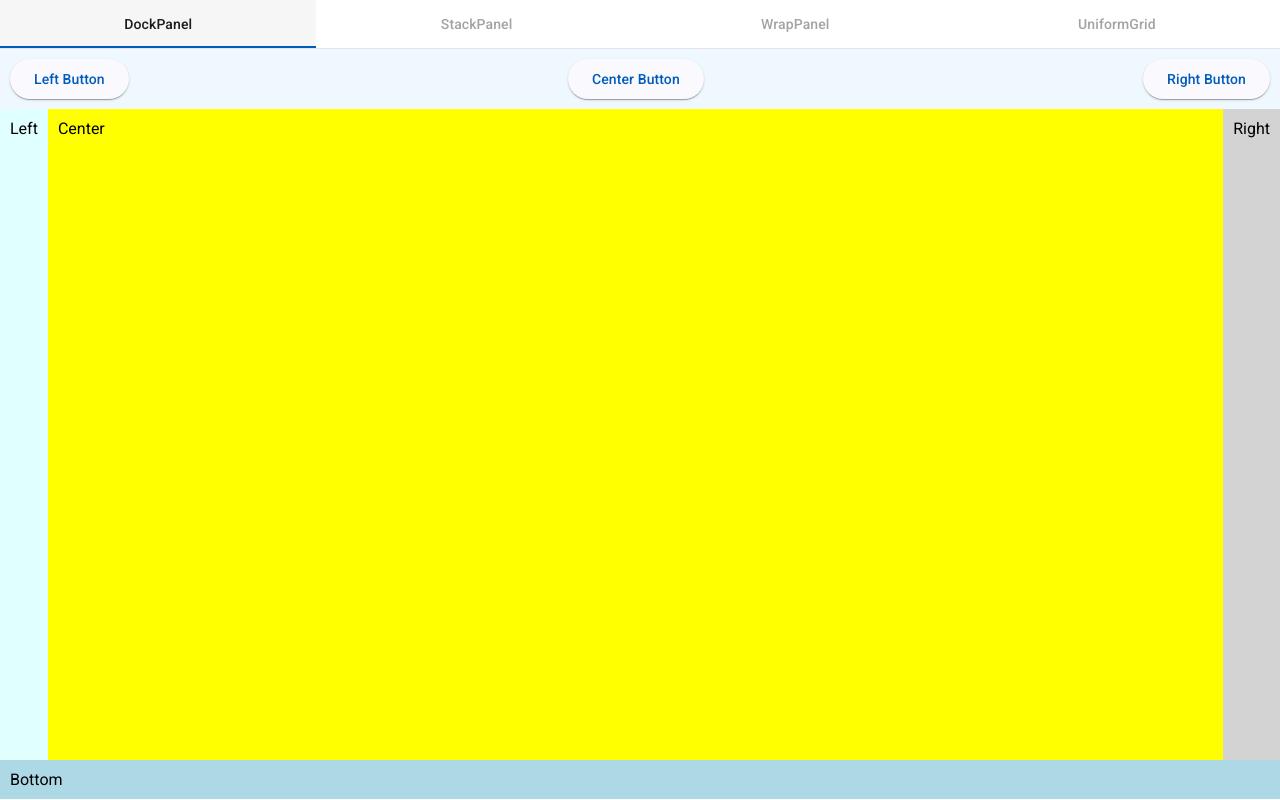
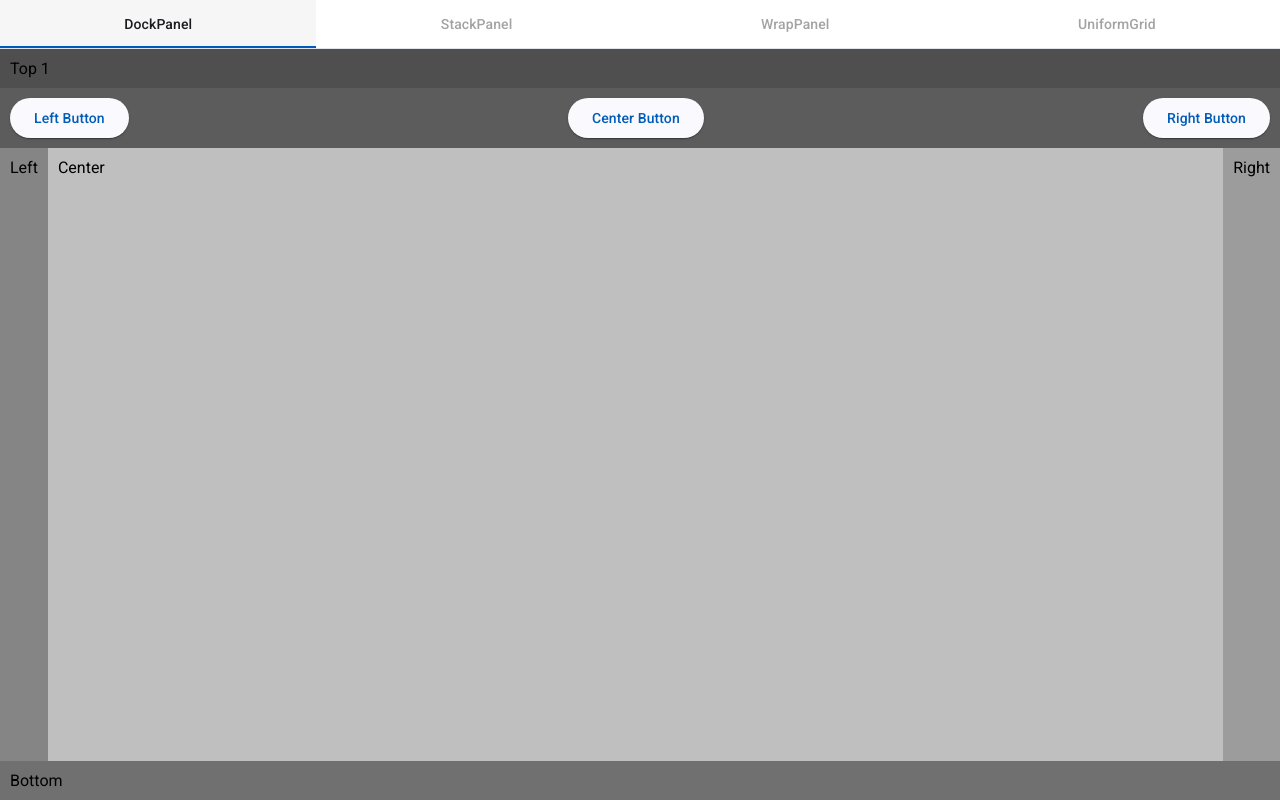
Before and after one commit to dwndland/chapter-ang-controls, an Angular app: page / in a window 1280 px wide. Built offline with nearby package versions, Linux system fonts and the light colour scheme.

Commit message:
Adjust demo colors

```diff
--- a/projects/demo/src/app/app.component.html
+++ b/projects/demo/src/app/app.component.html
@@ -1,9 +1,10 @@
 <mat-tab-group>
     <mat-tab label="DockPanel">
         <ng-template matTabContent>
-            <div style="height: calc(100vh - 50px);">
+            <div style="height: calc(100vh - 49px);">
                 <dock-panel>
-                    <div #dockItem dock="top" style="padding: 10px; background-color: aliceblue;">
+                    <div #dockItem dock="top" style="padding: 10px; background-color: #4F4F4F;">Top 1</div>
+                    <div #dockItem dock="top" style="padding: 10px; background-color: #5C5C5C;">
                         <dock-panel>
                             <div #dockItem dock="left">
                                 <button mat-raised-button>Left Button</button>
@@ -16,10 +17,10 @@
                             </div>
                         </dock-panel>
                     </div>
-                    <div #dockItem dock="bottom" style="padding: 10px; background-color: lightblue;">Bottom</div>
-                    <div #dockItem dock="left" style="padding: 10px; background-color: lightcyan;">Left</div>
-                    <div #dockItem dock="right" style="padding: 10px; background-color: lightgray;">Right</div>
-                    <div #dockItem style="padding: 10px; background-color: yellow;">Center</div>
+                    <div #dockItem dock="bottom" style="padding: 10px; background-color: #707070;">Bottom</div>
+                    <div #dockItem dock="left" style="padding: 10px; background-color: #858585;">Left</div>
+                    <div #dockItem dock="right" style="padding: 10px; background-color: #9C9C9C;">Right</div>
+                    <div #dockItem style="padding: 10px; background-color: #BFBFBF;">Center</div>
                 </dock-panel>
             </div>
         </ng-template>
```
